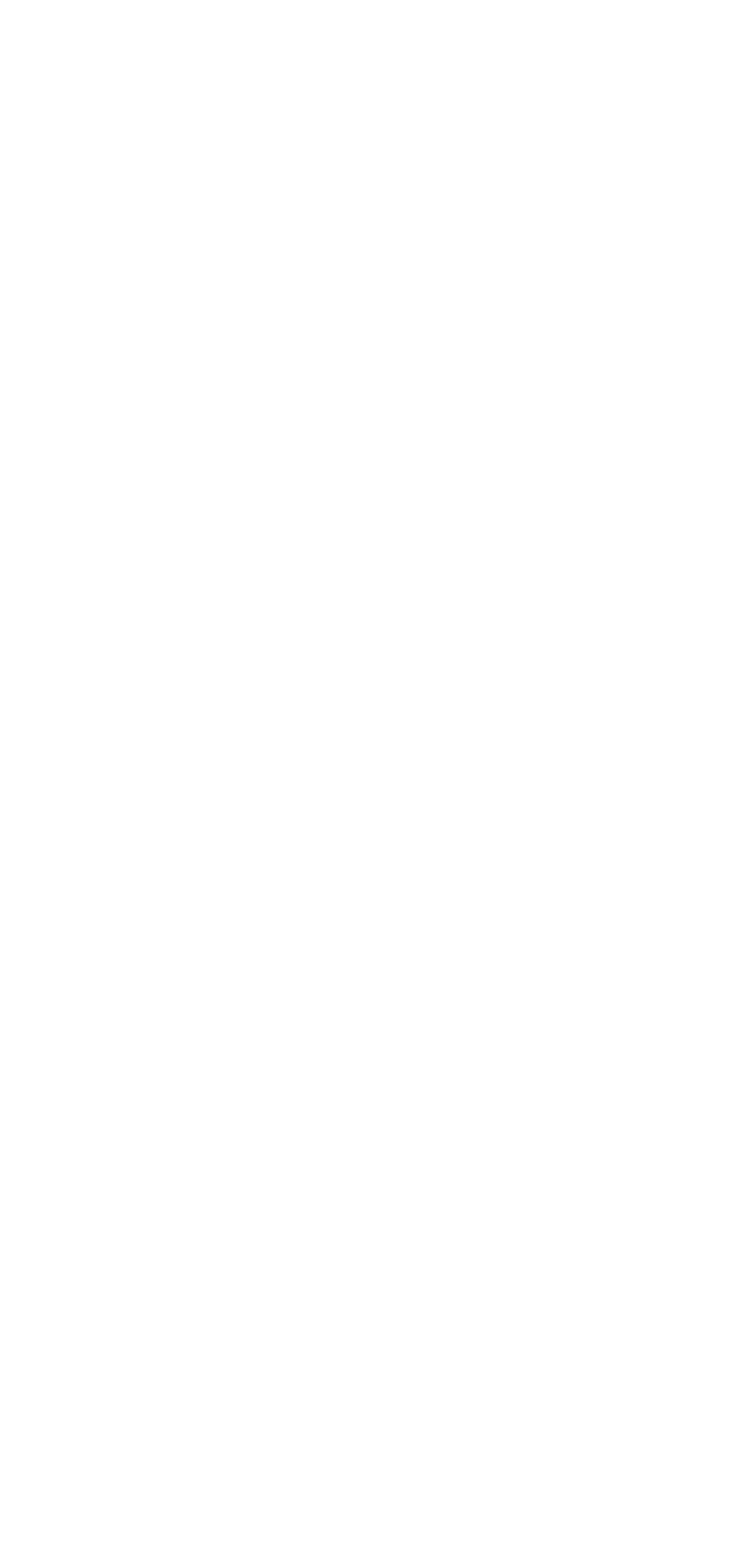
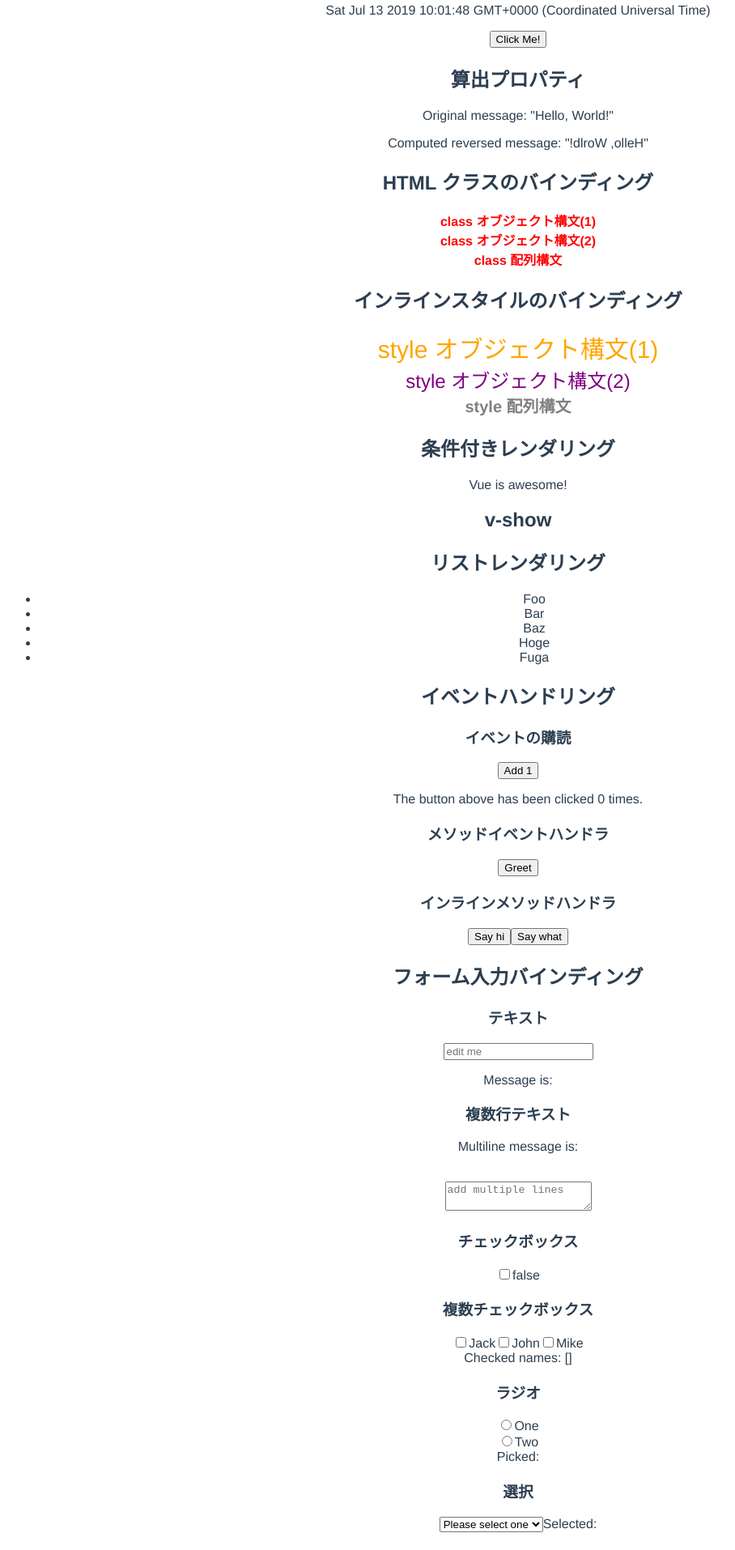
Before and after one commit to tsubo/vue-tutorial, a Vue app: page /sandbox in a window 1280 px wide. Shown: the part 880-2794 px from the top of the page at 81% size, without its empty margins (0-908 px from the left). Before the commit the page ends 800 px from the top, so only its background shows below. Built offline with nearby package versions, Linux system fonts and the light colour scheme.

Commit message:
Vue Basic

```diff
--- a/src/views/SandBox.vue
+++ b/src/views/SandBox.vue
@@ -3,8 +3,220 @@
     <!-- ここにこのコンポーネントの HTML を書きます -->
     <h1>SandBox</h1>
 
-    <p>{{ msg }}</p>
-    <p>{{ now() }}</p>
+    <div>
+      <h2>テンプレート構文</h2>
+      <div>
+        <h3>テキスト</h3>
+        <p>{{ msg }}</p>
+
+        <h3>属性</h3>
+        <p v-bind:id="dynamicId"></p>
+
+        <h3>JavaScript</h3>
+        <p>{{ 776 + 1 }}</p>
+        <p>{{ ok ? 'YES' : 'NO' }}</p>
+        <p>{{ msg.split('').reverse().join('') }}</p>
+      </div>
+
+      <div>
+        <h3>ディレクティブ</h3>
+        <p v-if="seen">Now you see me</p>
+
+        <h3>引数</h3>
+        <p><a v-bind:href="url">Vue.js ガイド</a></p>
+        <p><button v-on:click="log('クリックされました！')">Click Me!</button></p>
+      </div>
+
+      <div>
+        <h3>省略記法</h3>
+        <p><a :href="url">Vue.js ガイド</a></p>
+        <p><button @click="log('クリックされました！')">Click Me!</button></p>
+      </div>
+    </div>
+
+    <div>
+      <h2>メソッド</h2>
+      <p>{{ now() }}</p>
+      <p><button @click="log('クリックされました！')">Click Me!</button></p>
+    </div>
+
+    <div>
+      <h2>算出プロパティ</h2>
+      <p>Original message: "{{ msg }}"</p>
+      <p>Computed reversed message: "{{ reversedMessage }}"</p>
+    </div>
+
+    <div>
+      <h2>HTML クラスのバインディング</h2>
+      <div v-bind:class="{ active: isActive, 'text-danger': hasError }">
+        class オブジェクト構文(1)
+      </div>
+      <div v-bind:class="classObject">
+        class オブジェクト構文(2)
+      </div>
+      <div v-bind:class="[activeClass, errorClass]">
+        class 配列構文
+      </div>
+    </div>
+
+    <div>
+      <h2>インラインスタイルのバインディング</h2>
+      <div v-bind:style="{ color: activeColor, fontSize: fontSize + 'px' }">
+        style オブジェクト構文(1)
+      </div>
+      <div v-bind:style="styleObject">
+        style オブジェクト構文(2)
+      </div>
+      <div v-bind:style="[baseStyles, overridingStyles]">
+        style 配列構文
+      </div>
+    </div>
+
+    <div>
+      <h2>条件付きレンダリング</h2>
+      <div v-if="awesome">
+        Vue is awesome!
+      </div>
+      <div v-else>
+        Oh no
+      </div>
+      <h2 v-show="awesome">v-show</h2>
+    </div>
+
+    <div>
+      <h2>リストレンダリング</h2>
+      <ul>
+        <li
+          v-for="item in items"
+          :key="item.id"
+        >
+          {{ item.message }}
+        </li>
+      </ul>
+    </div>
+
+    <div>
+      <h2>イベントハンドリング</h2>
+      <div>
+        <h3>イベントの購読</h3>
+        <button v-on:click="counter += 1">Add 1</button>
+        <p>The button above has been clicked {{ counter }} times.</p>
+      </div>
+      <div>
+        <h3>メソッドイベントハンドラ</h3>
+        <button v-on:click="greet">Greet</button>
+      </div>
+      <div>
+        <h3>インラインメソッドハンドラ</h3>
+        <button v-on:click="say('hi')">Say hi</button>
+        <button v-on:click="say('what')">Say what</button>
+      </div>
+    </div>
+
+    <div>
+      <h2>フォーム入力バインディング</h2>
+      <div>
+        <h3>テキスト</h3>
+        <input
+          v-model="message"
+          placeholder="edit me"
+        >
+        <p>Message is: {{ message }}</p>
+      </div>
+      <div>
+        <h3>複数行テキスト</h3>
+        <span>Multiline message is:</span>
+        <p style="white-space: pre-line;">{{ message }}</p>
+        <br>
+        <textarea
+          v-model="message"
+          placeholder="add multiple lines"
+        ></textarea>
+      </div>
+      <div>
+        <h3>チェックボックス</h3>
+        <input
+          type="checkbox"
+          id="checkbox"
+          v-model="checked"
+        >
+        <label for="checkbox">{{ checked }}</label>
+      </div>
+      <div>
+        <h3>複数チェックボックス</h3>
+        <div>
+          <input
+            type="checkbox"
+            id="jack"
+            value="Jack"
+            v-model="checkedNames"
+          >
+          <label for="jack">Jack</label>
+          <input
+            type="checkbox"
+            id="john"
+            value="John"
+            v-model="checkedNames"
+          >
+          <label for="john">John</label>
+          <input
+            type="checkbox"
+            id="mike"
+            value="Mike"
+            v-model="checkedNames"
+          >
+          <label for="mike">Mike</label>
+          <br>
+          <span>Checked names: {{ checkedNames }}</span>
+        </div>
+      </div>
+      <div>
+        <h3>ラジオ</h3>
+        <input
+          type="radio"
+          id="one"
+          value="One"
+          v-model="picked"
+        >
+        <label for="one">One</label>
+        <br>
+        <input
+          type="radio"
+          id="two"
+          value="Two"
+          v-model="picked"
+        >
+        <label for="two">Two</label>
+        <br>
+        <span>Picked: {{ picked }}</span>
+      </div>
+      <div>
+        <h3>選択</h3>
+        <select v-model="selected">
+          <option
+            disabled
+            value=""
+          >Please select one</option>
+          <option>A</option>
+          <option>B</option>
+          <option>C</option>
+        </select>
+        <span>Selected: {{ selected }}</span>
+      </div>
+      <div>
+        <h3>複数の選択</h3>
+        <select
+          v-model="selecteds"
+          multiple
+        >
+          <option>A</option>
+          <option>B</option>
+          <option>C</option>
+        </select>
+        <br>
+        <span>Selected: {{ selecteds }}</span>
+      </div>
+    </div>
   </div>
 </template>
 
@@ -16,14 +228,88 @@ export default {
   // データ
   data() {
     return {
-      msg: "Hello, World!"
+      // テキスト
+      msg: "Hello, World!",
+      // 属性
+      dynamicId: "someId",
+      // JavaScript
+      ok: true,
+      // ディレクティブ
+      seen: true,
+      url: "https://jp.vuejs.org/v2/guide",
+      // HTML クラスのバインディング
+      isActive: true,
+      hasError: true,
+      classObject: {
+        active: true,
+        "text-danger": true
+      },
+      activeClass: "active",
+      errorClass: "text-danger",
+      // インラインスタイルのバインディング
+      activeColor: "orange",
+      fontSize: 30,
+      styleObject: {
+        color: "purple",
+        fontSize: "24px"
+      },
+      baseStyles: {
+        color: "gray"
+      },
+      overridingStyles: {
+        fontWeight: "bold",
+        fontSize: "20px"
+      },
+      // 条件付きレンダリング
+      awesome: true,
+      // リストレンダリング
+      items: [
+        { id: 1, message: "Foo" },
+        { id: 2, message: "Bar" },
+        { id: 3, message: "Baz" },
+        { id: 4, message: "Hoge" },
+        { id: 5, message: "Fuga" }
+      ],
+      // イベントハンドリング
+      counter: 0,
+      name: "Vue.js",
+      // フォーム入力バインディング
+      message: "",
+      checked: false,
+      checkedNames: [],
+      picked: "",
+      selected: "",
+      selecteds: []
     };
   },
-
+  // 算出プロパティ
+  computed: {
+    reversedMessage: function() {
+      // `this` は vm インスタンスを指します
+      return this.msg
+        .split("")
+        .reverse()
+        .join("");
+    }
+  },
   // メソッド
   methods: {
     now() {
       return new Date();
+    },
+    log(logMsg) {
+      console.log(logMsg);
+    },
+    greet(event) {
+      // メソッド内の `this` は、 Vue インスタンスを参照します
+      alert("Hello " + this.name + "!");
+      // `event` は、ネイティブ DOM イベントです
+      if (event) {
+        alert(event.target.tagName);
+      }
+    },
+    say(message) {
+      alert(message);
     }
   }
 };
@@ -31,7 +317,16 @@ export default {
 
 <style>
 /* ここに、このコンポーネントに適用する CSS を書きます */
+.active {
+  font-weight: bold;
+}
+.text-danger {
+  color: red;
+}
+
+/* 削除
 .sandbox {
   color: red;
 }
+*/
 </style>
```
